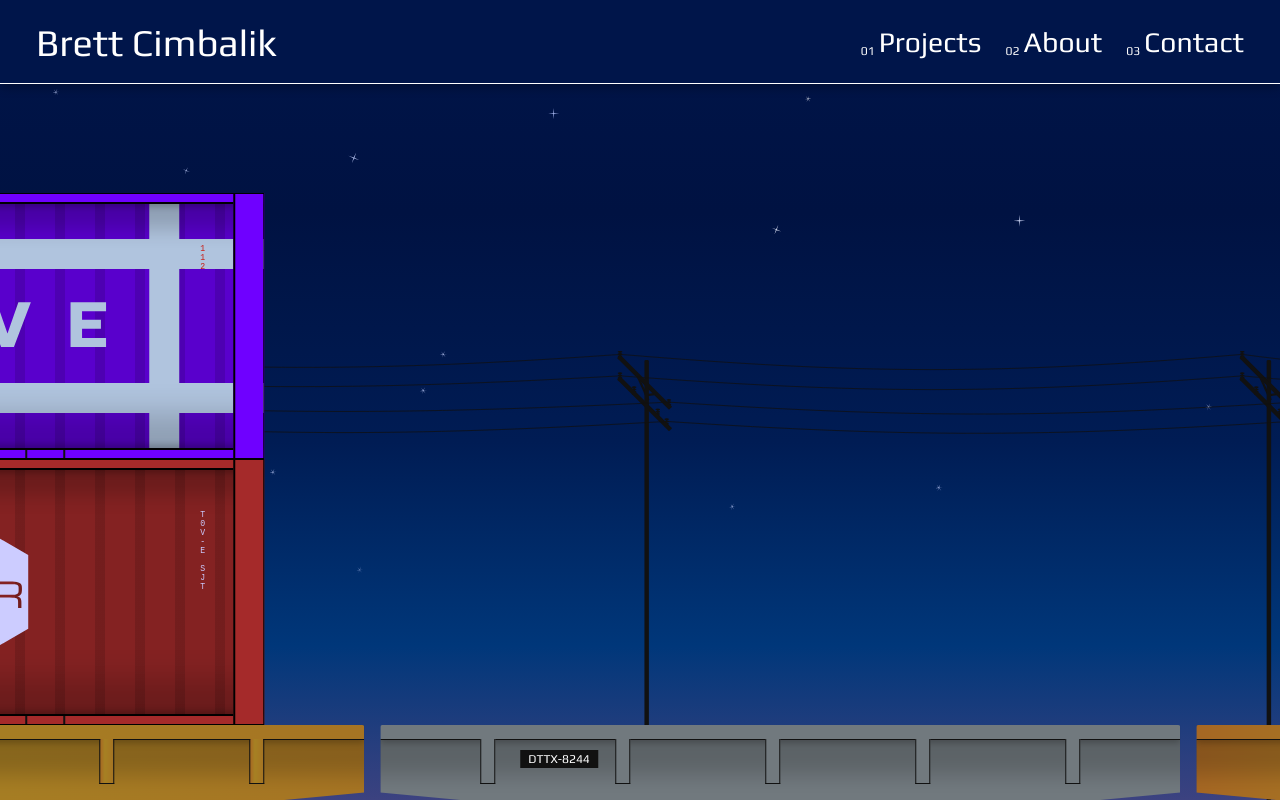
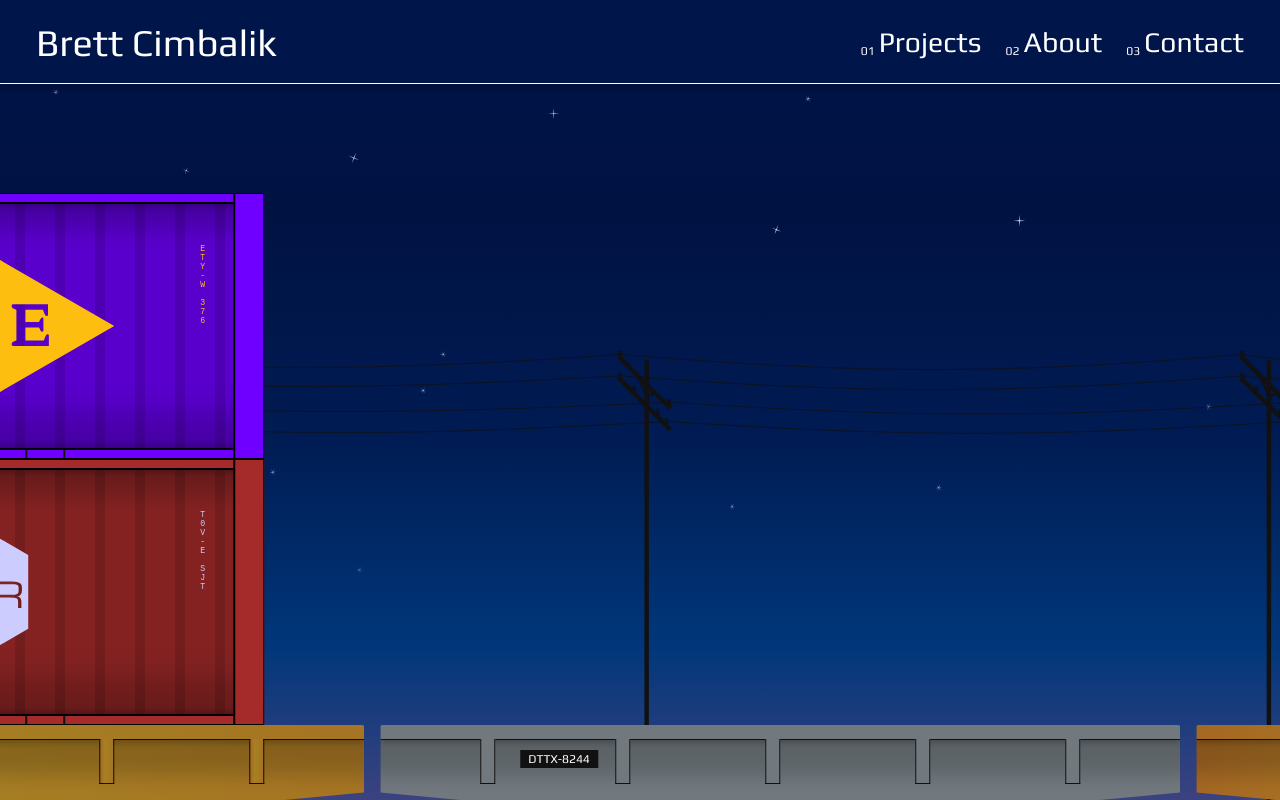
Before and after one commit to bcimbali/my-site-2, a Next.js app: page / in a window 1280 px wide. Built offline with nearby package versions, Linux system fonts and the light colour scheme.

Commit message:
feat(asset): redo Dove logo & update containers

```diff
--- a/src/lib/containersData.ts
+++ b/src/lib/containersData.ts
@@ -34,6 +34,73 @@ const containersData = [
         textColor: '#222831'
       },
       {
+        bgColor: '#6082B6',
+        containerNo: 'Z3I-B VLV',
+        logo: {
+          color: '#1d1160',
+          fill: '#1d1160',
+          src: Wish
+        }
+      }
+    ]
+  },
+  {
+    id: 'DTTX-7201',
+    containers: [
+      {
+        bgColor: '#BADA55',
+        containerNo: 'R2G-E DUP',
+        logo: {
+          color: 'none',
+          desktopWidth: '130px',
+          fill: '#002244',
+          mobileWidth: '100px',
+          src: Vmr
+        },
+        textColor: '#002244'
+      },
+      {
+        bgColor: '#222222',
+        containerNo: 'F61-N REQ',
+        containerCss: css`
+          ${({ theme: { mediaQuery } }) => css`
+            .logo {
+              position: absolute;
+              left: 35px;
+            }
+            ${mediaQuery('lg')(`
+            .logo {
+              left: 60px;
+            }
+          `)}
+          `}
+        `,
+        logo: {
+          color: '#EE82EE',
+          desktopWidth: '130px',
+          fill: '#EE82EE',
+          mobileWidth: '100px',
+          src: Win
+        },
+        textColor: '#EE82EE'
+      }
+    ],
+    flatcarColor: '#7b3c3c'
+  },
+  {
+    id: 'DTTX-4719',
+    containers: [
+      {
+        bgColor: '#6050DC',
+        containerNo: 'Q1P-O LKY',
+        logo: {
+          color: '#CD5700',
+          fill: '#CD5700',
+          src: Caret
+        },
+        textColor: '#CD5700'
+      },
+      {
         bgColor: '#9a2be4',
         containerCss: css`
           ${({ theme: { mediaQuery } }) => css`
@@ -60,64 +127,11 @@ const containersData = [
         `,
         containerNo: 'D6V-X IZI',
         logo: {
-          color: '#59dcf6',
+          color: '#545AA7',
           desktopWidth: '130px',
-          fill: '#59dcf6',
+          fill: '#545AA7',
           mobileWidth: '100px',
           src: StarBox
-        },
-        textColor: '#59dcf6'
-      }
-    ]
-  },
-  {
-    id: 'DTTX-7201',
-    containers: [
-      {
-        bgColor: '#BADA55',
-        containerNo: 'R2G-E DUP',
-        logo: {
-          color: 'none',
-          desktopWidth: '130px',
-          fill: '#002244',
-          mobileWidth: '100px',
-          src: Vmr
-        },
-        textColor: '#002244'
-      },
-      {
-        bgColor: '#222222',
-        containerNo: 'F61-N REQ',
-        logo: {
-          color: '#EE82EE',
-          fill: '#EE82EE',
-          src: Win
-        },
-        textColor: '#EE82EE'
-      }
-    ],
-    flatcarColor: '#7b3c3c'
-  },
-  {
-    id: 'DTTX-4719',
-    containers: [
-      {
-        bgColor: '#6050DC',
-        containerNo: 'Q1P-O LKY',
-        logo: {
-          color: '#CD5700',
-          fill: '#CD5700',
-          src: Caret
-        },
-        textColor: '#CD5700'
-      },
-      {
-        bgColor: '#6483ff',
-        containerNo: 'Z3I-B VLV',
-        logo: {
-          color: '#3EB489',
-          fill: '#3EB489',
-          src: Wish
         }
       }
     ]
@@ -143,11 +157,11 @@ const containersData = [
         logo: {
           color: 'none',
           desktopWidth: '130px',
-          fill: '#EEEEEE',
+          fill: '#AAAAAA',
           mobileWidth: '100px',
           src: Vmr
         },
-        textColor: '#EEEEEE'
+        textColor: '#AAAAAA'
       }
     ]
   },
@@ -199,7 +213,7 @@ const containersData = [
     containers: [
       {
         bgColor: '#6F00FF',
-        containerNo: '112',
+        containerNo: 'ETY-W 376',
         logo: {
           color: 'none',
           containerCss: css`
@@ -216,12 +230,12 @@ const containersData = [
             `)}
             `}
           `,
-          desktopWidth: shippingContainer.desktop.width,
-          fill: '#B0C4DE',
-          mobileWidth: shippingContainer.mobile.width,
+          desktopWidth: '300px',
+          fill: '#FEBE10',
+          mobileWidth: '200px',
           src: Dove
         },
-        textColor: '#ca1a10'
+        textColor: '#FEBE10'
       },
       {
         bgColor: '#A52A2A',
@@ -251,7 +265,7 @@ const containersData = [
           ${({ theme: { mediaQuery, typography } }) => css`
             .container-no {
               bottom: 15px;
-              font-size: ${typography.mobile[0]};
+              font-size: ${typography.mobile[-1]};
               font-weight: bold;
               left: 35px;
               right: unset;
```
Also changed, not shown: src/icons/tsx/dove.tsx (+8 -18 lines), src/icons/raw/dove.svg.
